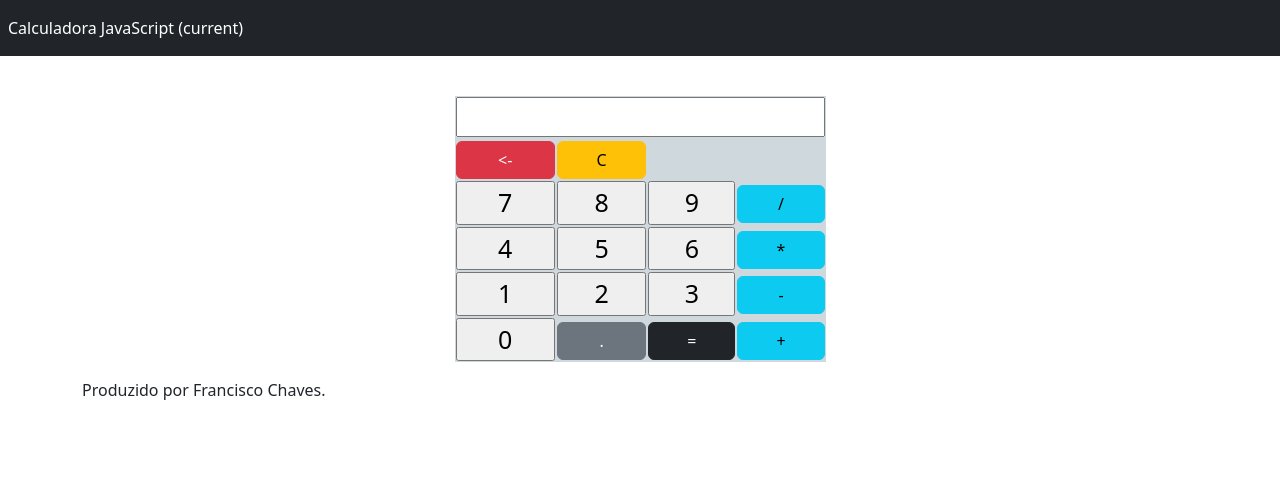
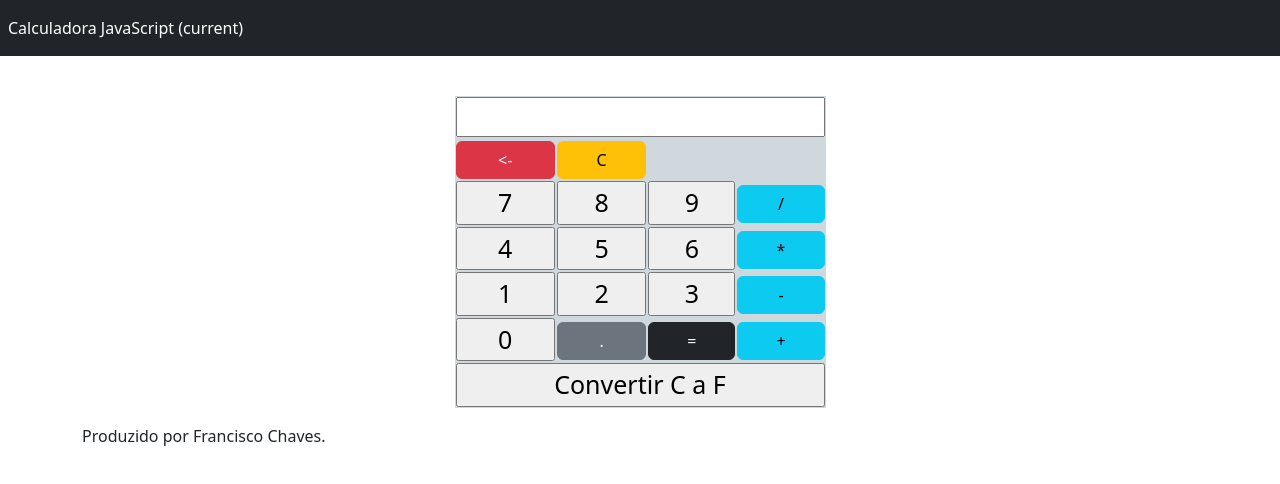
Before and after one commit to bdavidbm/Taller0003Git, a plain HTML site: page index.html in a window 1280 px wide. Drawn offline with nearby package versions, Linux system fonts and the light colour scheme.

Commit message:
agregar boton funcionalidad

```diff
--- a/index.html
+++ b/index.html
@@ -61,6 +61,9 @@
 							<td><input type="button" id="resultado" value="=" class="btn btn-dark"/></td>
 							<td><input type="button" id="soma" value="+" class="btn btn-info" /></td>
 						</tr>
+						<tr>
+							<td colspan="4"><input type="button" id="convertir" value="Convertir C a F"></td>
+						</tr>
 					</table>
 				</div>
 			</div>
```
